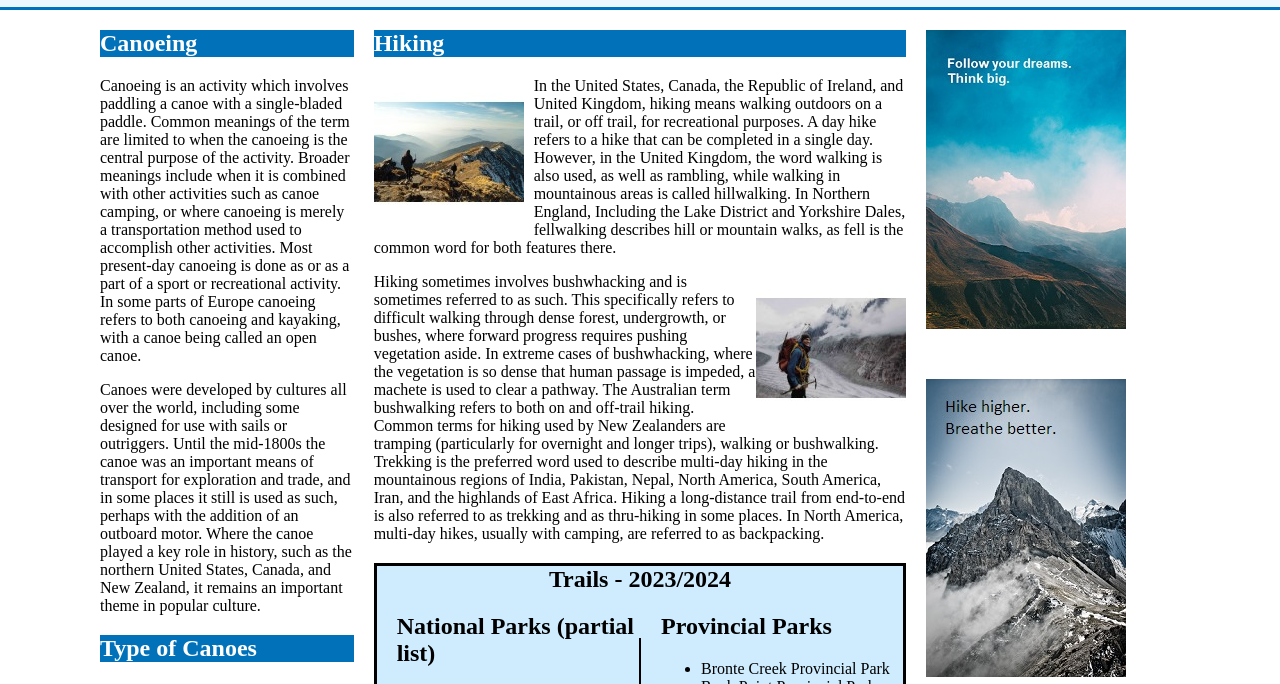
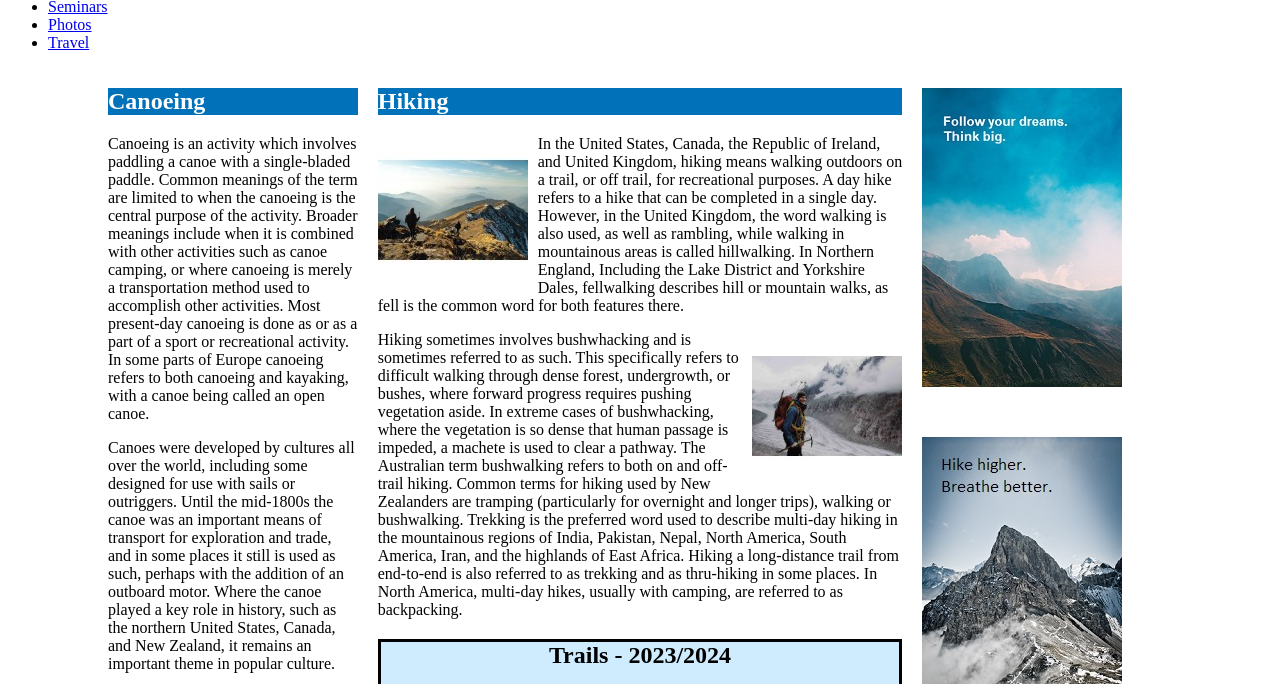
Before and after one commit to Zynette/Travel-Time-Website, a plain HTML site: page index.html in a window 1280 px wide. Shown: the part 166-850 px from the top of the page. Drawn offline with Linux system fonts and the light colour scheme.

Commit message:
Update index.html

```diff
--- a/index.html
+++ b/index.html
@@ -4,7 +4,7 @@
         <!-- Author: Antonette Petallo, 000900501-->
         <meta charset="utf-8">
         <meta name="viewport" content="width=device-width, initial-scale=1.0">
-        <link rel="stylesheet" href="traveltime.css" type="text/css">
+        <link rel="stylesheet" href="style.css" type="text/css">
         <title>Travel Time</title>
         <style>
             main {
```
